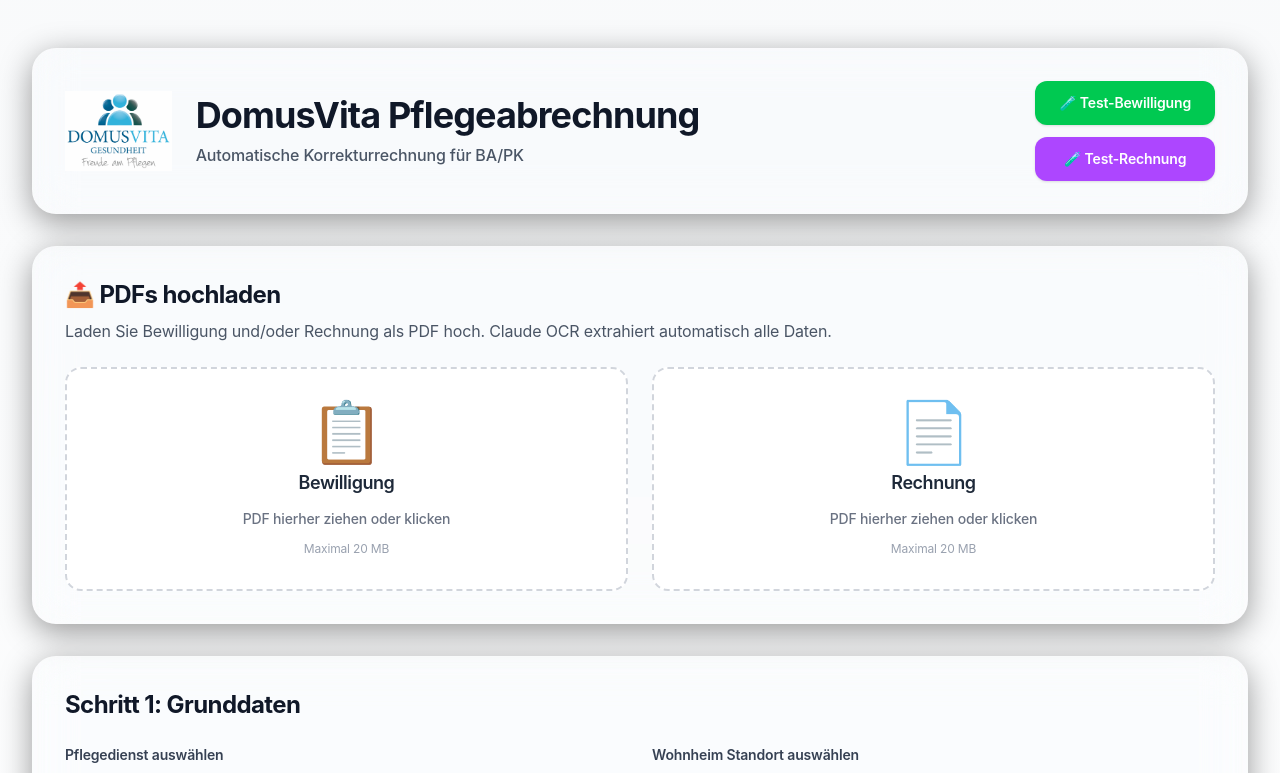
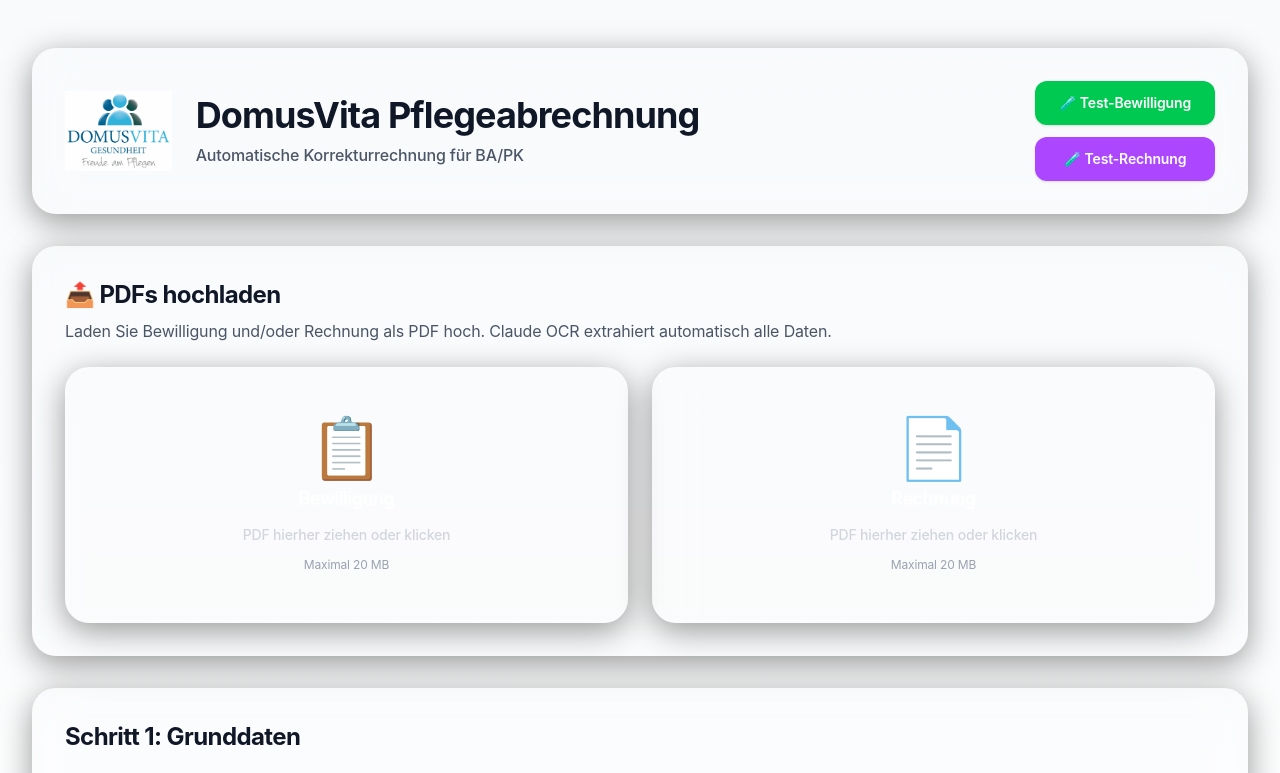
Before and after one commit to alexanderebel-hash/ocr-rechnung, a Next.js app: page / in a window 1280 px wide. Shown: the top 773 px of the page. Built offline with nearby package versions, Linux system fonts and the light colour scheme.

Commit message:
Complete PDFUpload component redesign with NeuraCore dark theme

```diff
--- a/components/PDFUpload.tsx
+++ b/components/PDFUpload.tsx
@@ -172,17 +172,12 @@
         onDragLeave={handleDragLeave}
         onDrop={handleDrop}
         className={`
-          relative overflow-hidden
-          border-2 border-dashed rounded-2xl p-8 text-center cursor-pointer
-          transition-all duration-300 ease-out
-          ${isDragging
-            ? 'border-blue-500 bg-blue-50 scale-105 shadow-lg'
-            : success
-            ? 'border-green-400 bg-green-50'
-            : 'border-gray-300 bg-white hover:border-gray-400 hover:shadow-md'
-          }
-          ${isProcessing ? 'cursor-wait' : 'btn-haptic'}
-          min-h-[180px] sm:min-h-[200px] flex flex-col items-center justify-center
+          drag-area frosted-glass rounded-3xl p-8 sm:p-12 text-center cursor-pointer
+          transition-all duration-500
+          ${isDragging ? 'dragging' : ''}
+          ${success ? 'success-pulse border-green-400' : ''}
+          ${isProcessing ? 'cursor-wait' : ''}
+          min-h-[200px] sm:min-h-[240px] flex flex-col items-center justify-center
         `}
       >
         {!file ? (
@@ -190,10 +185,10 @@
             <div className="text-5xl sm:text-6xl mb-2 transform transition-transform duration-300 hover:scale-110">
               {getIcon()}
             </div>
-            <div className="text-base sm:text-lg font-semibold text-gray-800 tracking-tight">
+            <div className="text-base sm:text-lg font-semibold text-white tracking-tight">
               {getTitle()}
             </div>
-            <div className="text-xs sm:text-sm text-gray-500 font-medium">
+            <div className="text-xs sm:text-sm text-gray-300 font-medium">
               PDF hierher ziehen oder klicken
             </div>
             <div className="hidden sm:block text-xs text-gray-400 mt-2">
@@ -204,17 +199,17 @@
           <div className="w-full space-y-4">
             <div className={`
               relative rounded-xl px-4 sm:px-6 py-4 transition-all duration-300
-              ${success ? 'bg-green-100' : 'bg-gray-100'}
+              ${success ? 'bg-green-900/20 border border-green-500/30' : 'bg-white/5 border border-white/10'}
             `}>
               <div className="flex items-center justify-between gap-3">
                 <div className="flex-1 min-w-0">
                   <div className="flex items-center gap-2 mb-1">
                     <span className="text-2xl">{getIcon()}</span>
-                    <span className="text-sm font-semibold text-gray-900 truncate">
+                    <span className="text-sm font-semibold text-white truncate">
                       {file.name}
                     </span>
                   </div>
-                  <div className="text-xs text-gray-500">
+                  <div className="text-xs text-gray-400">
                     {(file.size / 1024 / 1024).toFixed(2)} MB
                   </div>
                 </div>
@@ -237,11 +232,11 @@
 
               {isProcessing && (
                 <div className="mt-4 flex items-center justify-center gap-3 animate-fade-in">
-                  <div className="relative w-5 h-5">
-                    <div className="absolute inset-0 rounded-full border-2 border-gray-300"></div>
-                    <div className="absolute inset-0 rounded-full border-2 border-blue-500 border-t-transparent animate-spin"></div>
+                  <div className="relative w-5 h-5 spinner-glow">
+                    <div className="absolute inset-0 rounded-full border-2 border-gray-600"></div>
+                    <div className="absolute inset-0 rounded-full border-2 border-cyan-400 border-t-transparent animate-spin"></div>
                   </div>
-                  <span className="text-sm text-gray-700 font-medium">
+                  <span className="text-sm text-gray-300 font-medium">
                     OCR wird verarbeitet...
                   </span>
                 </div>
@@ -265,7 +260,7 @@
       </div>
 
       {error && (
-        <div className="mt-3 p-4 bg-red-50 border border-red-200 rounded-xl text-red-700 text-sm animate-slide-up">
+        <div className="mt-3 p-4 bg-red-900/20 border border-red-500/30 rounded-xl text-red-400 text-sm animate-slide-up backdrop-blur-xl">
           <div className="flex items-start gap-2">
             <span className="text-lg">⚠️</span>
             <div>
```
